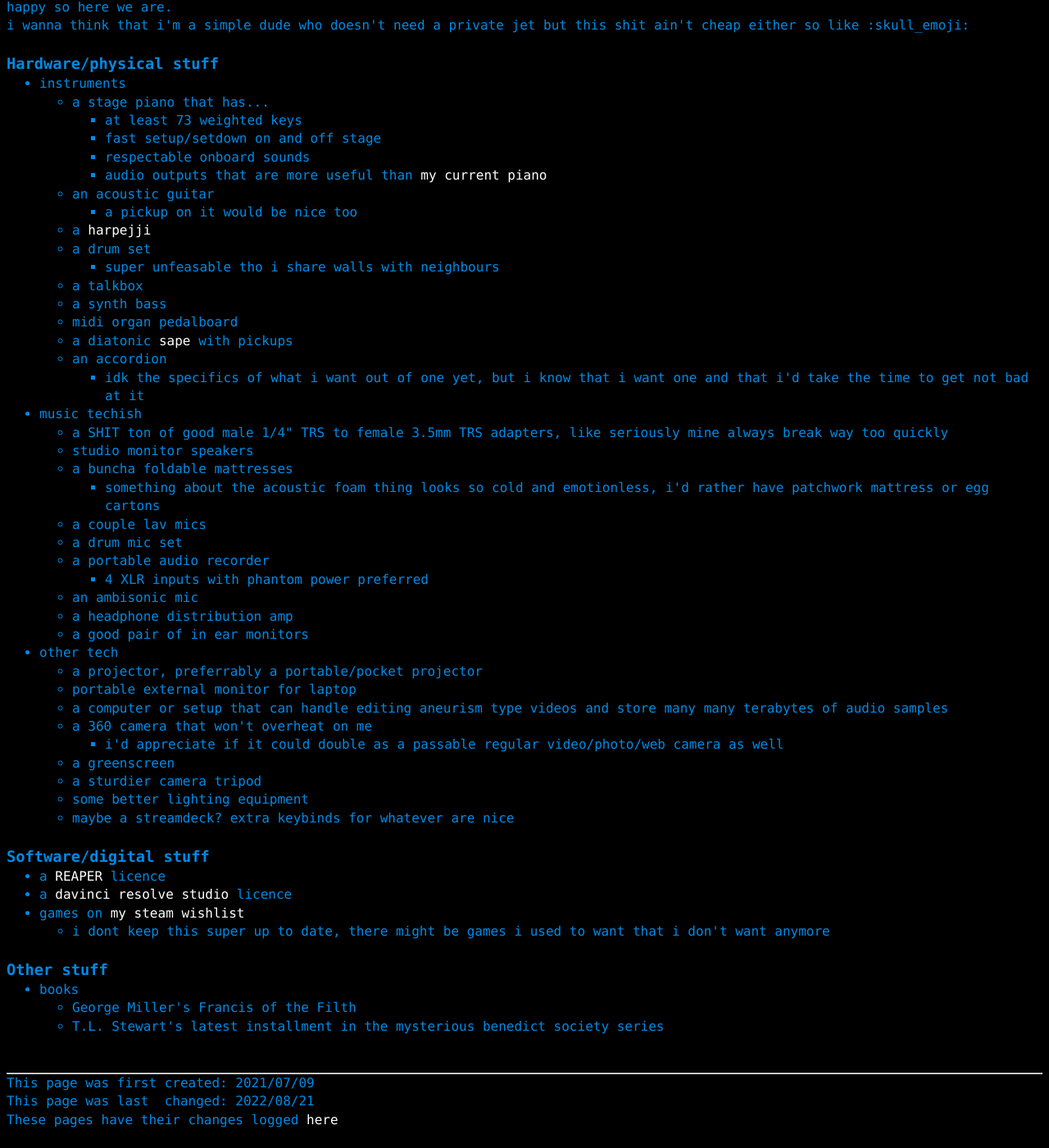
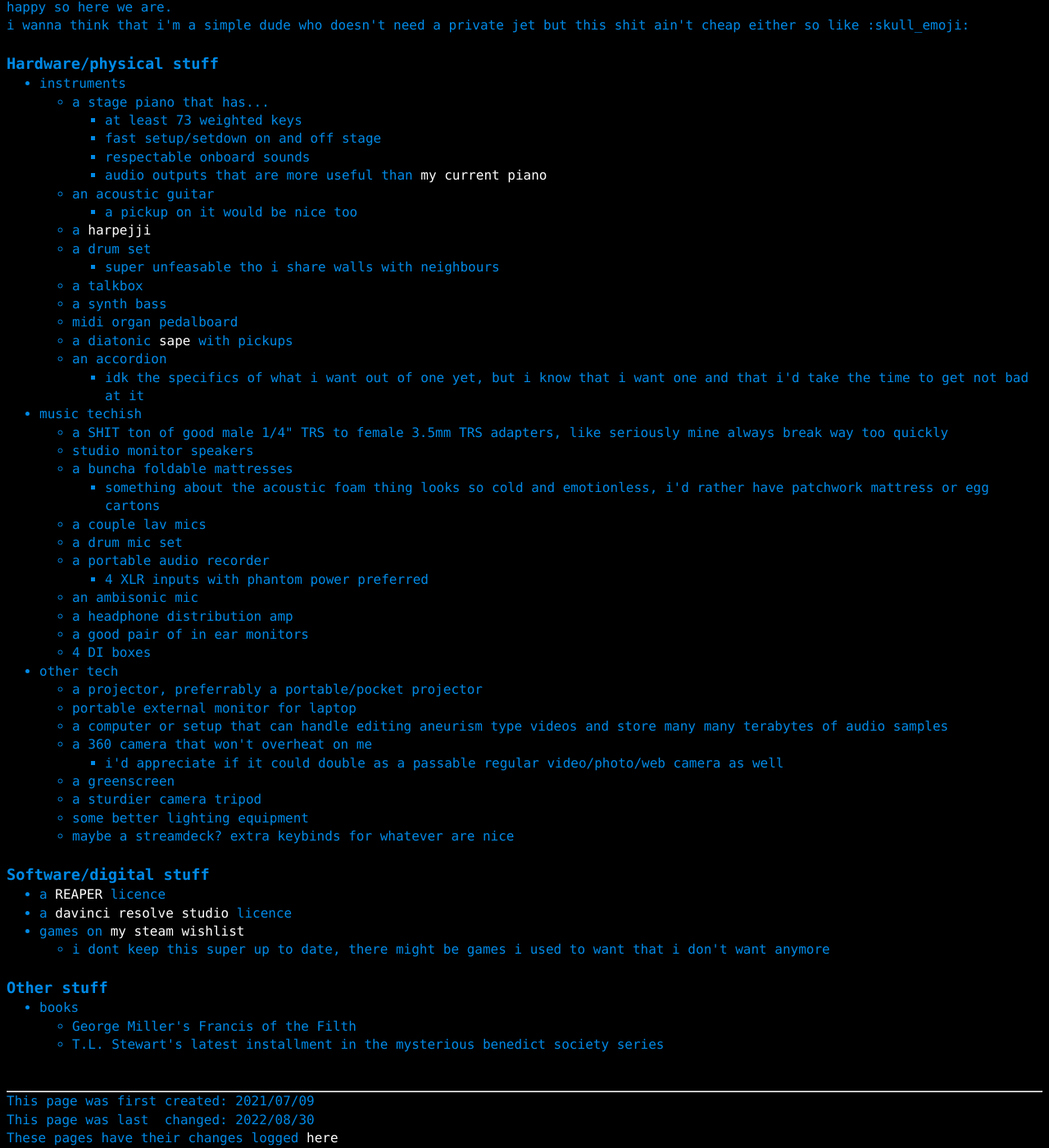
Before and after one commit to a-erfan-aa/a-erfan-aa.github.io, a Jekyll site: the page built from misc/things-i-want.html, in a window 1280 px wide and 1400 px high, scrolled down 428 px. Shown: the whole window at 82% size. Built offline with Jekyll 4.4.1, drawn with Linux system fonts in a browser that asks for light colours; before the commit the page ends 1805 px from its top, so only the background shows below that.

Commit message:
Add 4 DI boxes and CR8 sampler to things-i-want.html
Also update lastChanged

```diff
--- a/misc/things-i-want.html
+++ b/misc/things-i-want.html
@@ -3,7 +3,7 @@
 title: Things that i want
 description: My wishlist
 firstCreated: 2021/07/09
-lastChanged: 2022/08/21
+lastChanged: 2022/08/30
 ---
 <!-- title and subtitle -->
 <div>
@@ -77,6 +77,7 @@
 					<li>an ambisonic mic</li>
 					<li>a headphone distribution amp</li>
 					<li>a good pair of in ear monitors</li>
+					<li>4 DI boxes</li>
 				</ul>
 			</li>
 			<li>other tech
```
